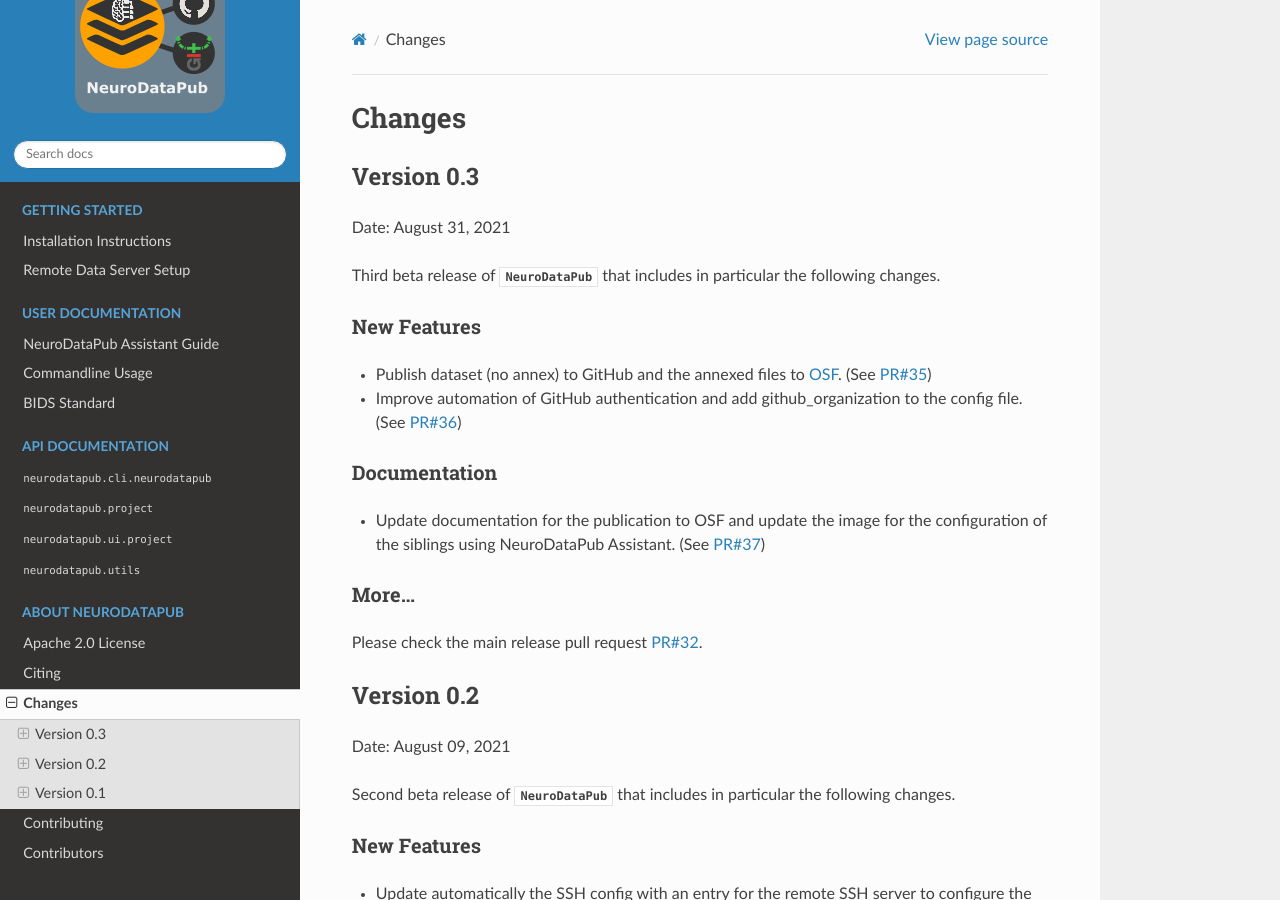
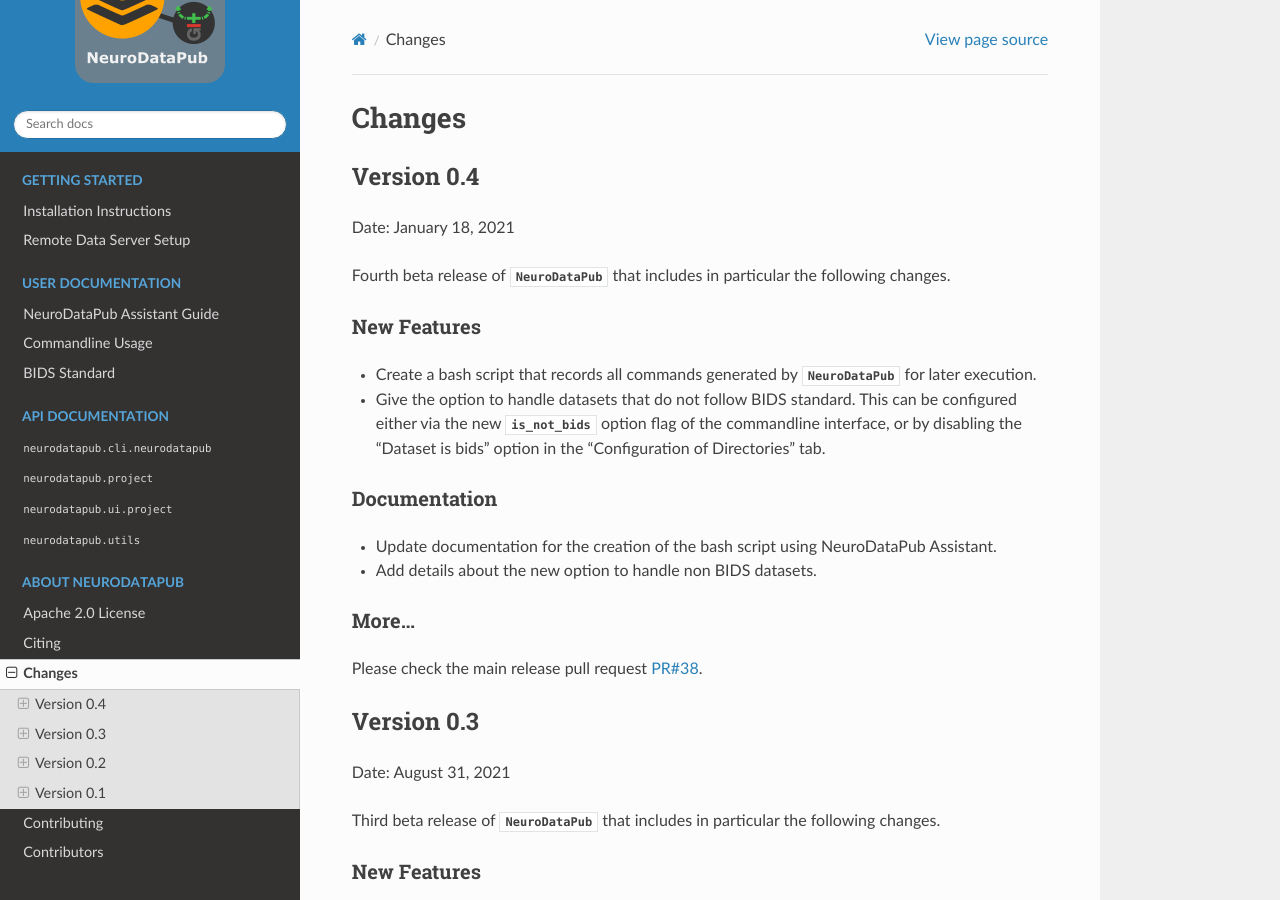
Before and after one commit to NCCR-SYNAPSY/neurodatapub, a Sphinx documentation site: the page built from docs/changes.rst, in a window 1280 px wide and 900 px high. Built offline with Sphinx 7.4.7 and the Read the Docs theme 2.0.0, drawn with Linux system fonts in a browser that asks for light colours; the version number could not be read and is left out.

Commit message:
DOC: Update docs/changes.rst with details for v0.4 release

```diff
--- a/docs/changes.rst
+++ b/docs/changes.rst
@@ -1,6 +1,37 @@
 **************
 Changes
 **************
+
+
+Version 0.4
+--------------
+
+Date: January 18, 2021
+
+Fourth beta release of `NeuroDataPub` that includes in particular the following changes.
+
+New Features
+=============
+
+* Create a bash script that records all commands generated by `NeuroDataPub` for later execution.
+
+* Give the option to handle datasets that do not follow BIDS standard.
+  This can be configured either via the new `is_not_bids` option flag of the
+  commandline interface, or by disabling the "Dataset is bids" option in the
+  "Configuration of Directories" tab.
+
+Documentation
+=============
+
+* Update documentation for the creation of the bash script
+  using NeuroDataPub Assistant.
+
+* Add details about the new option to handle non BIDS datasets.
+
+More...
+========
+
+Please check the main release pull request `PR#38 <https://github.com/NCCR-SYNAPSY/neurodatapub/pull/38>`_.
 
 
 Version 0.3
@@ -15,6 +46,7 @@
 =============
 
 * Publish dataset (no annex) to GitHub and the annexed files to `OSF <https://osf.io>`_. (See `PR#35 <https://github.com/NCCR-SYNAPSY/neurodatapub/pull/35>`_)
+
 * Improve automation of GitHub authentication and add github_organization to the config file. (See `PR#36 <https://github.com/NCCR-SYNAPSY/neurodatapub/pull/35>`_)
 
 Documentation
```
